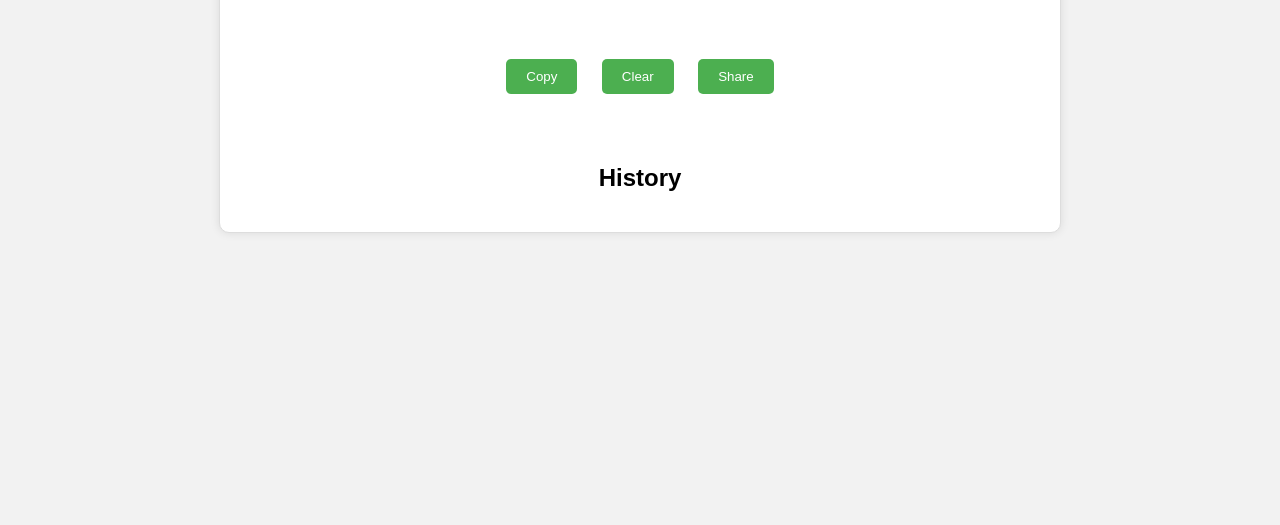
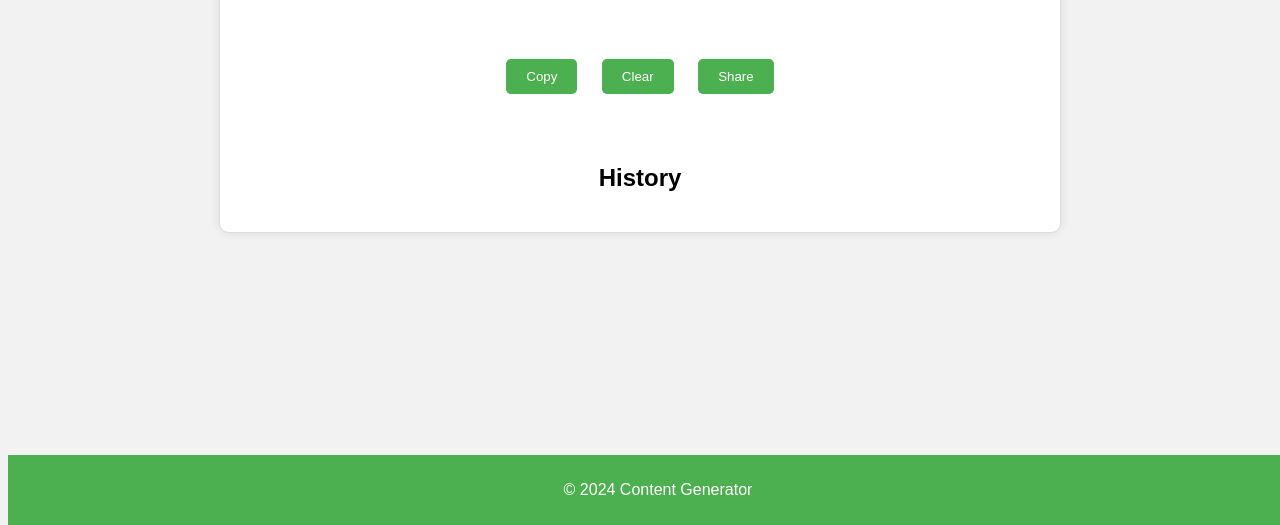
Before and after one commit to syednuruzzaman/funnyTextGenerator, a plain HTML site: page index.html in a window 1280 px wide. Shown: the part 275-800 px from the top of the page. Drawn offline with Linux system fonts and the light colour scheme.

Commit message:
Update index.html

```diff
--- a/index.html
+++ b/index.html
@@ -24,6 +24,10 @@
             <ul id="history-list"></ul>
         </div>
     </div>
+    <!-- Footer -->
+        <footer>
+                <p>&copy; 2024 Content Generator</p>
+        </footer>
 
     <script src="script.js"></script>
 </body>
```
